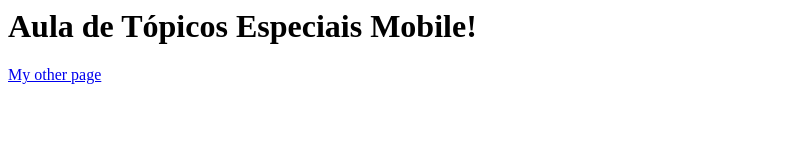
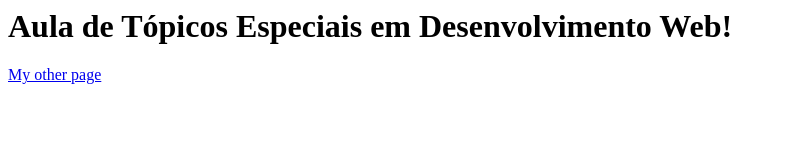
Before and after one commit to profjoaopaulo/AulaStackblitzGithubProjWeb, a plain HTML site: page index.html in a window 1280 px wide. Shown: the whole page, without its empty margins (0-785 px from the left). Drawn offline with Linux system fonts and the light colour scheme.

Commit message:
1 file modified, 1 added

```diff
--- a/index.html
+++ b/index.html
@@ -5,7 +5,7 @@
     <!-- <link rel="stylesheet" type="text/css" href="styles.css"> -->
   </head>
   <body>
-    <h1>Aula de Tópicos Especiais Mobile!</h1>
+    <h1>Aula de Tópicos Especiais em Desenvolvimento Web!</h1>
     <a href="/me.html">My other page</a>
   </body>
 </html>
```
Also changed, not shown: aula.html (added).
